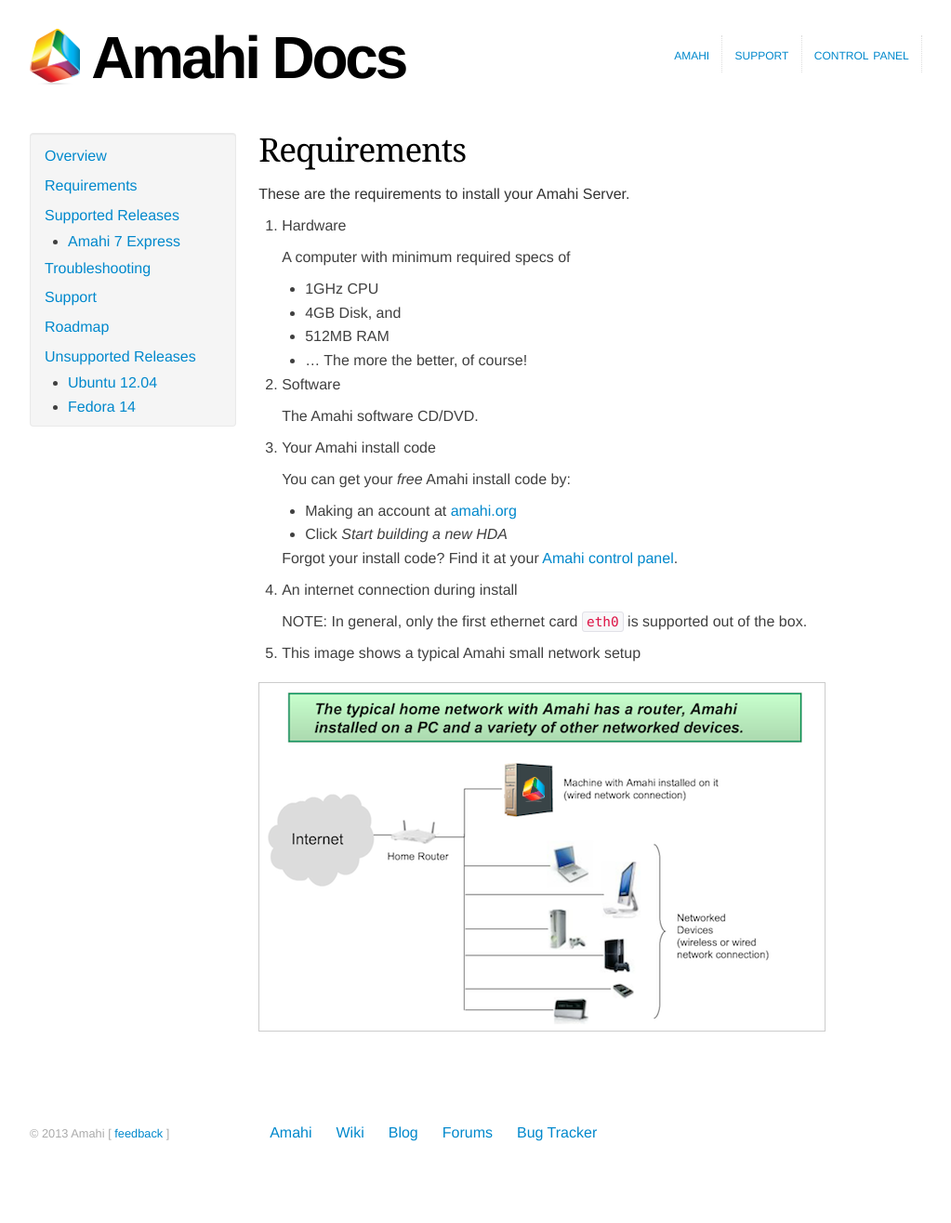
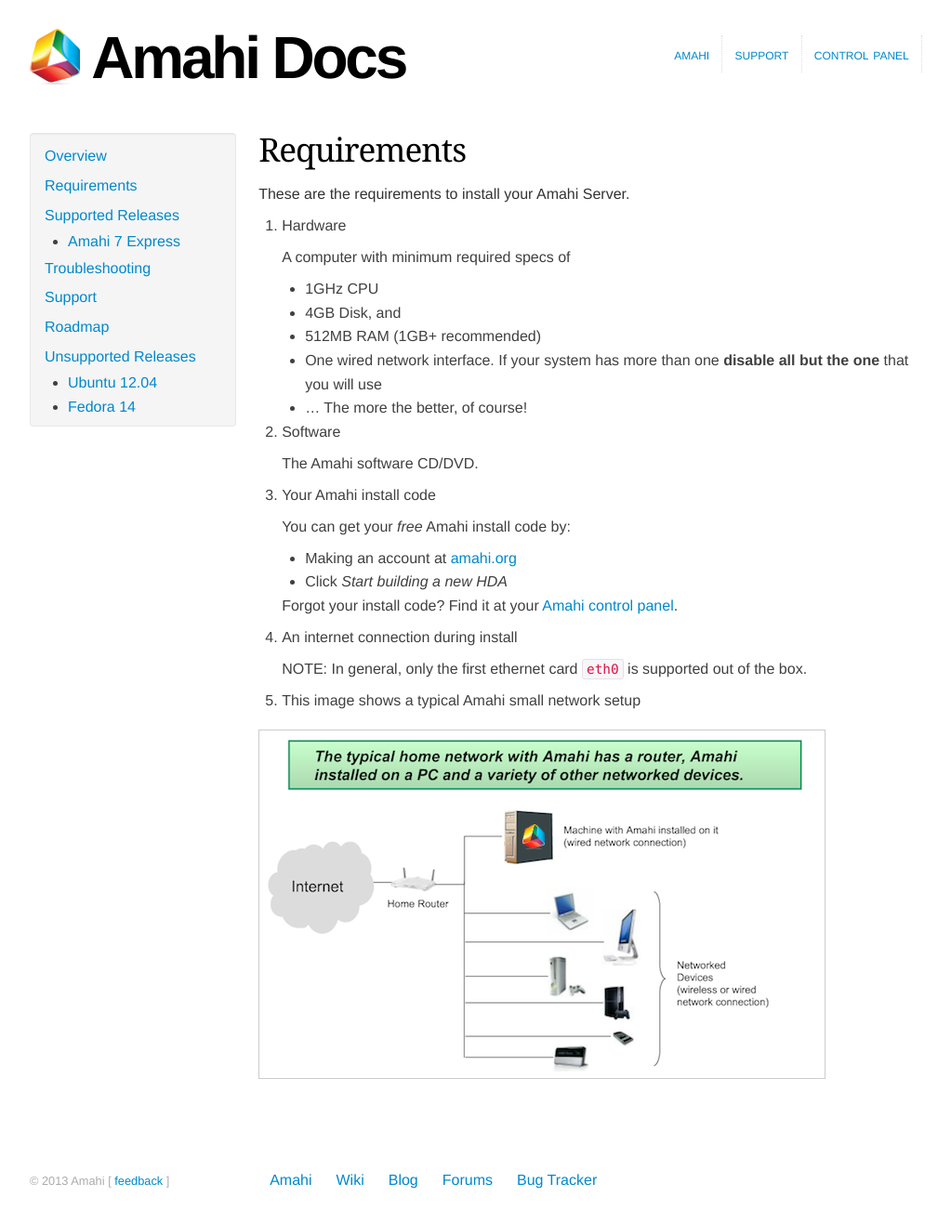
Before and after one commit to amahi/docs, a Jekyll site: the page built from requirements.md, in a window 1280 px wide. Shown: the whole page at 93% size, without its empty margins (128-1151 px from the left). Built offline with Jekyll 4.4.1, drawn with Linux system fonts in a browser that asks for light colours; nearby versions of some CDN libraries; before the commit the page ends 1265 px from its top, so only the background shows below that.

Commit message:
add requirements for one nic only

```diff
--- a/requirements.md
+++ b/requirements.md
@@ -12,7 +12,8 @@ These are the requirements to install your Amahi Server.
 
 	* 1GHz CPU
 	* 4GB Disk, and
-	* 512MB RAM
+	* 512MB RAM (1GB+ recommended)
+	* One wired network interface. If your system has more than one **disable all but the one** that you will use
 	* ... The more the better, of course!
 
 1. Software
```
